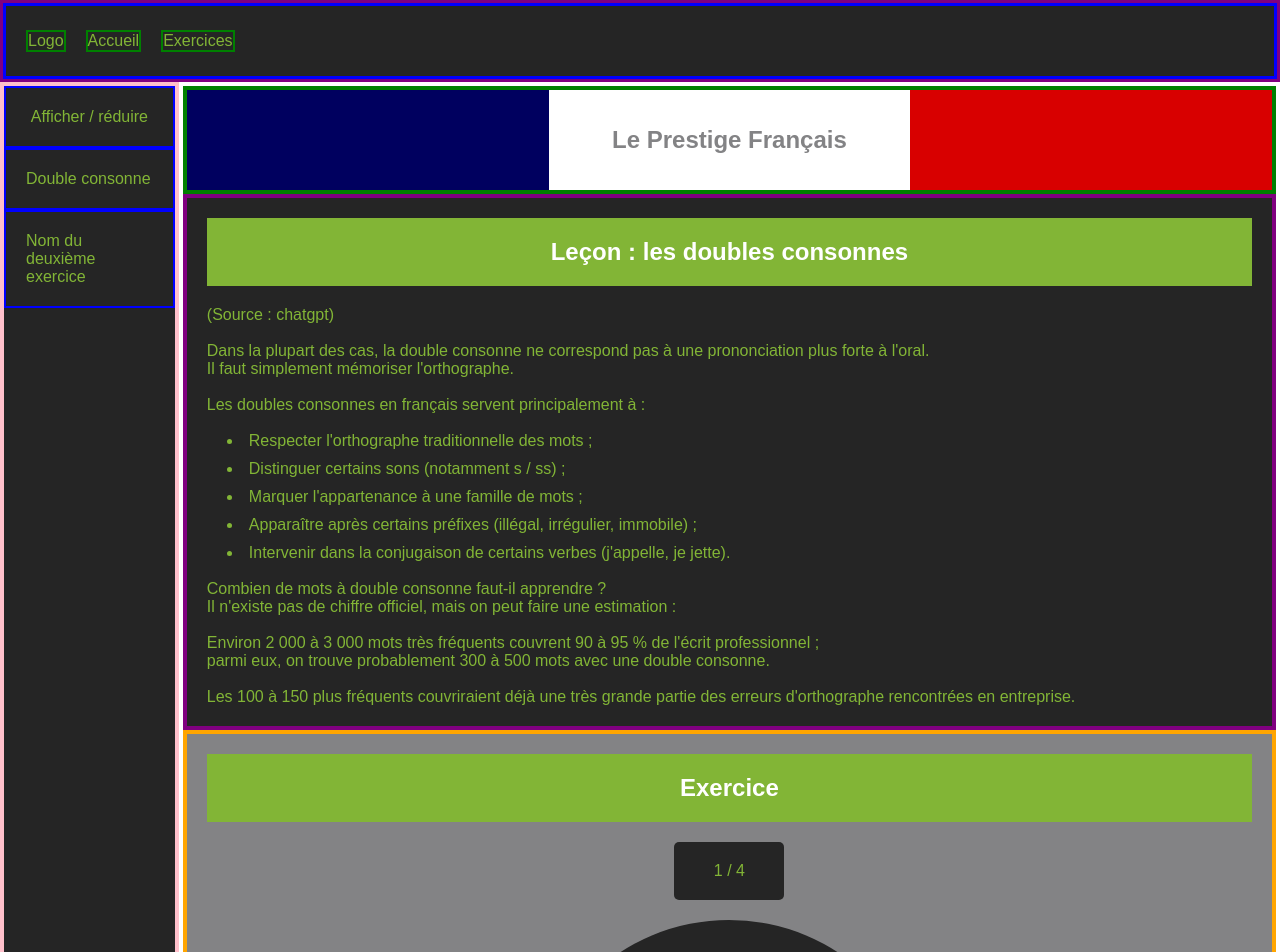
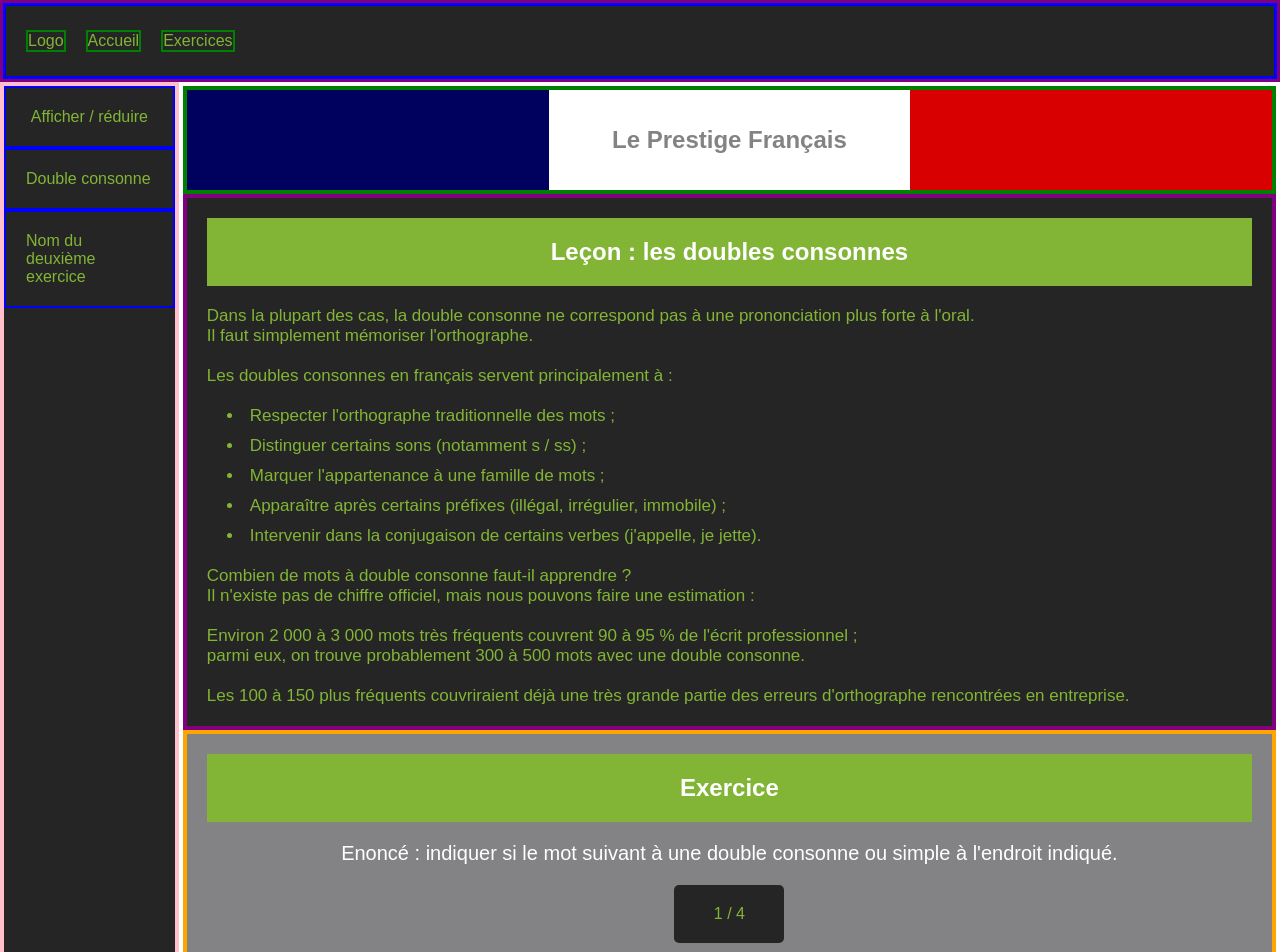
Before and after one commit to matthieuClio/LePrestigeFrancais-Front-end, a React (Vite) app: page /exercices in a window 1280 px wide. Shown: the top 952 px of the page. Built offline with nearby package versions, Linux system fonts and the light colour scheme.

Commit message:
style (Exercises.tsx): add a statement.

```diff
--- a/src/features/exercises/pages/Exercises.tsx
+++ b/src/features/exercises/pages/Exercises.tsx
@@ -71,10 +71,7 @@ export default function Exercises () {
                             Leçon : les doubles consonnes
                         </h2>
 
-                        <p className="margin-top color-secondary">
-                            (Source : chatgpt)
-                            <br/>
-                            <br/>
+                        <p className="margin-top color-secondary font-size-default">
                             Dans la plupart des cas, la double consonne ne correspond pas à une prononciation plus forte à l'oral.
                             <br/>
                             Il faut simplement mémoriser l'orthographe.
@@ -103,7 +100,7 @@ export default function Exercises () {
                             <br/>
                             Combien de mots à double consonne faut-il apprendre ?
                             <br/>
-                            Il n'existe pas de chiffre officiel, mais on peut faire une estimation :
+                            Il n'existe pas de chiffre officiel, mais nous pouvons faire une estimation :
                             <br/>
                             <br/>
                             Environ 2 000 à 3 000 mots très fréquents couvrent 90 à 95 % de l'écrit professionnel ;
@@ -119,6 +116,10 @@ export default function Exercises () {
                         <h2 className="background-color-secondary padding-top padding-bottom color-quinternary text-align-center">
                             Exercice
                         </h2>
+
+                        <div className="exercises-pratice-statement margin-top color-quinternary text-align-center">
+                            Enoncé : indiquer si le mot suivant à une double consonne ou simple à l'endroit indiqué.
+                        </div>
 
                         <span className="exercises-pratice-nbquestion margin-top padding color-secondary background-color-primary text-align-center">
                             {data[currenteQuestion].id} / {maxData}
--- a/src/features/exercises/pages/exercises.css
+++ b/src/features/exercises/pages/exercises.css
@@ -12,6 +12,9 @@
 .exercises-pratice {
     padding: 20px;
     border: 4px solid orange;
+}
+.exercises-pratice-statement {
+    font-size: 20px;
 }
 .exercises-pratice-nbquestion {
     display: block;
--- a/src/styles/utilities/helpers.css
+++ b/src/styles/utilities/helpers.css
@@ -46,3 +46,6 @@
 .list-style-none {
     list-style: none;
 }
+.font-size-default {
+    font-size: 17px;
+}
```
